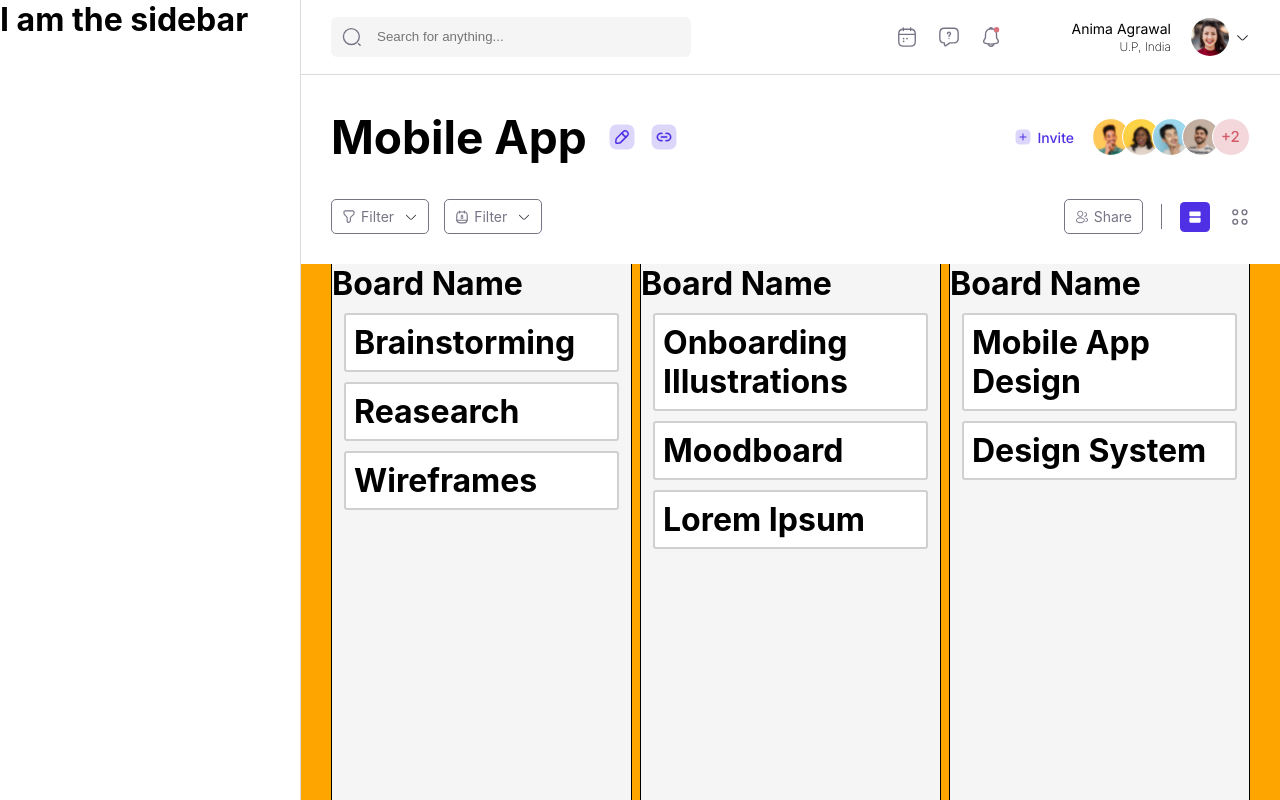
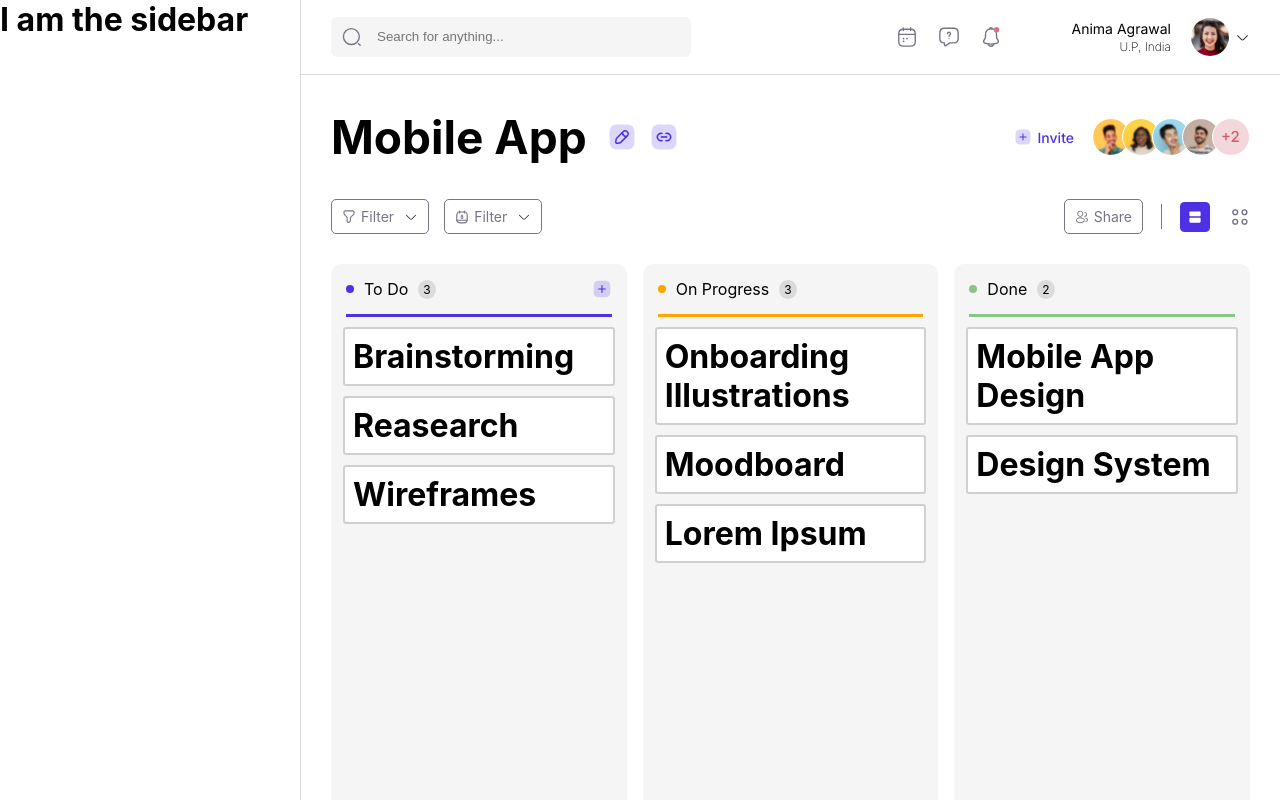
Before and after one commit to ARJUN-SABU/kanban-clone, a React (Create React App) app: page / in a window 1280 px wide. Built offline with nearby package versions, Linux system fonts and the light colour scheme.

Commit message:
Designed the boards

```diff
--- a/src/components/Board.js
+++ b/src/components/Board.js
@@ -23,11 +23,36 @@ function boxShadowChange(props) {
   return props.isDragging ? "0 0 10px 0 black" : "none";
 }
 
-function Board({ cards, boardId }) {
+function Board({ cards, boardId, boardName, themeColor }) {
   return (
     <div className={`boardContainer boardContainer--${boardId}`}>
-      <div>
-        <h1>Board Name</h1>
+      <div
+        className="boardContainer__top"
+        style={{
+          borderBottom: `3px solid ${themeColor}`,
+        }}
+      >
+        <div className="boardContainer__top__left">
+          <div
+            style={{
+              width: "8px",
+              height: "8px",
+              borderRadius: "100%",
+              backgroundColor: themeColor,
+            }}
+          ></div>
+          <p className="boardContainer__top__left__boardName">{boardName}</p>
+          <p className="boardContainer__top__left__cardCount">{cards.length}</p>
+        </div>
+
+        {boardName == "To Do" ? (
+          <img
+            className="boardContainer__top__addButton"
+            src="projectImages/middlescreen-invite-addbutton.svg"
+          ></img>
+        ) : (
+          ""
+        )}
       </div>
       <Droppable droppableId={boardId}>
         {(provided) => (
--- a/src/components/BoardScreen.js
+++ b/src/components/BoardScreen.js
@@ -92,9 +92,24 @@ function BoardScreen() {
     <div className="boardScreen">
       <div className="boardScreen__boardsAndCards">
         <DragDropContext onDragEnd={handleOnDragEnd}>
-          <Board cards={toDoList} boardId={"toDoList"} />
-          <Board cards={progressList} boardId={"progressList"} />
-          <Board cards={doneList} boardId={"doneList"} />
+          <Board
+            cards={toDoList}
+            boardId={"toDoList"}
+            boardName={"To Do"}
+            themeColor={"#5030E5"}
+          />
+          <Board
+            cards={progressList}
+            boardId={"progressList"}
+            boardName={"On Progress"}
+            themeColor={"#FFA500"}
+          />
+          <Board
+            cards={doneList}
+            boardId={"doneList"}
+            boardName={"Done"}
+            themeColor={"#8BC48A"}
+          />
         </DragDropContext>
       </div>
     </div>
--- a/src/styles/Board.css
+++ b/src/styles/Board.css
@@ -1,14 +1,51 @@
 .boardContainer {
   background-color: #f5f5f5;
-  border: 1px solid black;
+  /* border: 1px solid black; */
   /* width: 300px; */
   width: 33%;
-  margin: 0 4px;
+  margin: 0 8px;
   height: 100%;
   display: flex;
   flex-direction: column;
-  /* overflow-y: scroll; */
-  /* padding: 0px 10px; */
+  border-top-left-radius: 10px;
+  border-top-right-radius: 10px;
+}
+
+.boardContainer__top {
+  display: flex;
+  align-items: center;
+  justify-content: space-between;
+  margin: 0 15px;
+  padding: 15px 0;
+}
+
+.boardContainer__top__addButton {
+  width: 20px;
+  cursor: pointer;
+}
+.boardContainer__top__left {
+  display: flex;
+  align-items: center;
+}
+
+.boardContainer--toDoList {
+  margin-left: 30px;
+}
+
+.boardContainer--doneList {
+  margin-right: 30px;
+}
+
+.boardContainer__top__left__boardName {
+  margin: 0 10px;
+}
+
+.boardContainer__top__left__cardCount {
+  background-color: #dbdbdb;
+  border-radius: 100%;
+  padding: 2px 5px;
+
+  font-size: 12px;
 }
 
 .board {
@@ -19,14 +56,6 @@
   /* margin: 0px 10px; */
 }
 
-.boardContainer--toDoList {
-  margin-left: 30px;
-}
-
-.boardContainer--doneList {
-  margin-right: 30px;
-}
-
 @media (max-width: 954px) {
   .boardContainer {
     width: 300px;
--- a/src/styles/BoardScreen.css
+++ b/src/styles/BoardScreen.css
@@ -1,5 +1,5 @@
 .boardScreen {
-  background-color: orange;
+  /* background-color: orange; */
   width: 100%;
   flex: 1;
   display: flex;
--- a/src/styles/NavbarAndBoardScreen.css
+++ b/src/styles/NavbarAndBoardScreen.css
@@ -1,5 +1,5 @@
 .navbarAndBoardScreen {
-  background-color: purple;
+  /* background-color: purple; */
   height: 100vh;
   /* width: 100%; */
   overflow-x: scroll;
```
